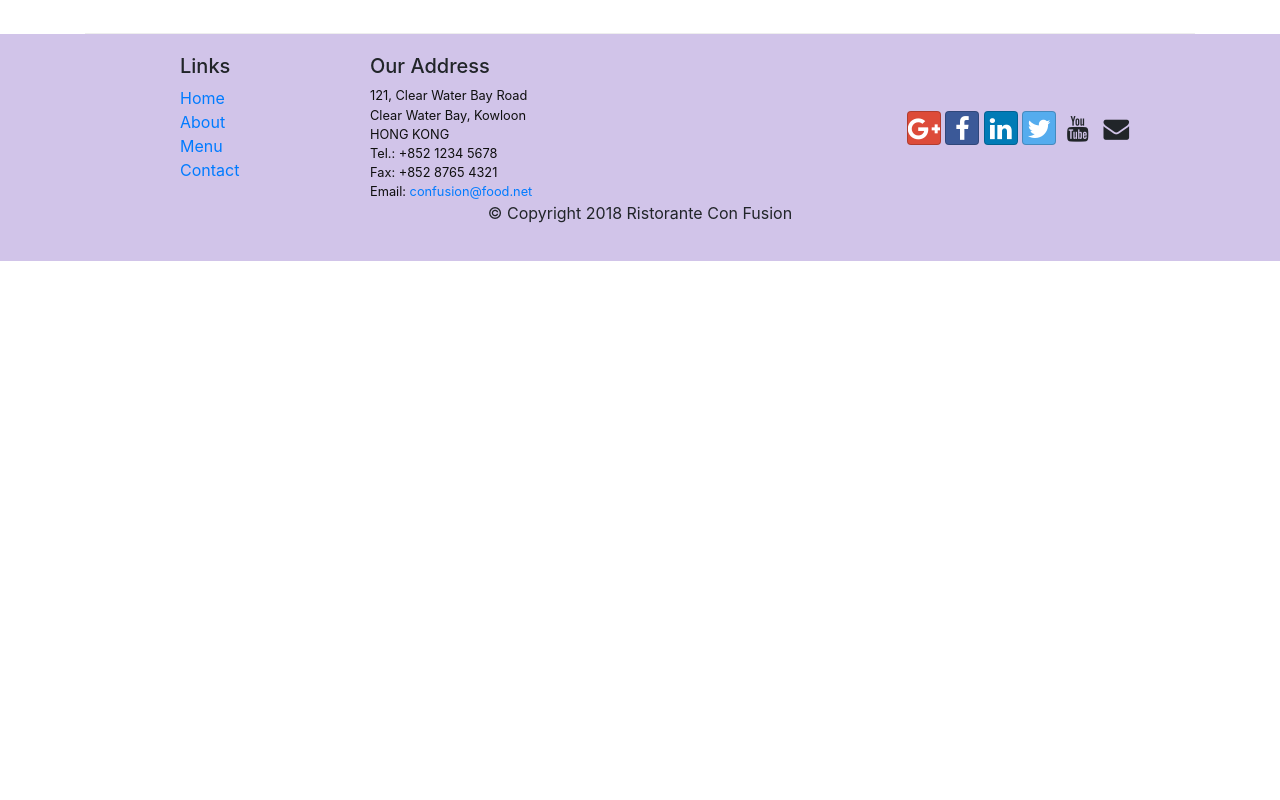
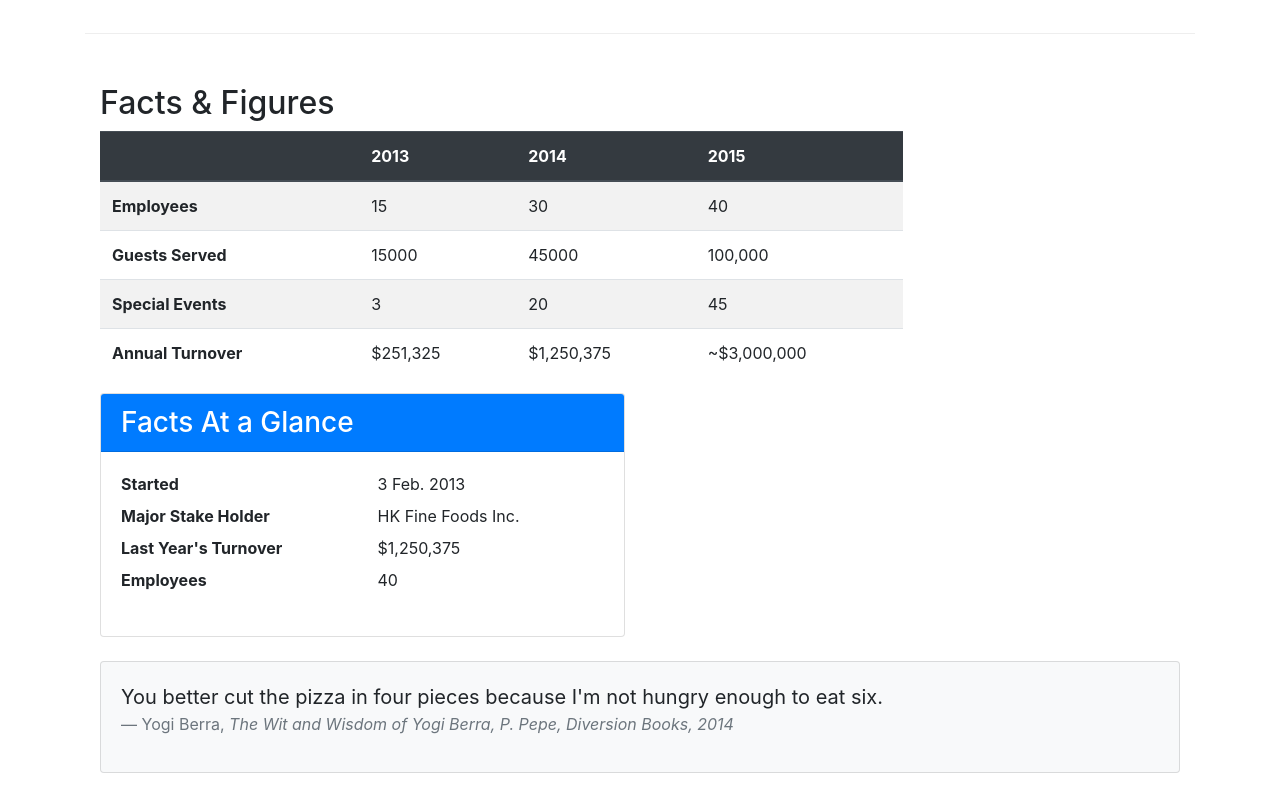
Before and after one commit to eblind39/conFusion-BS4, a website: page aboutus.html in a window 1280 px wide. Shown: the part 1520-2320 px from the top of the page. Before the commit the page ends 1781 px from the top, so only its background shows below. Drawn offline with nearby package versions, Linux system fonts and the light colour scheme.

Commit message:
feat: Tables and Cards

```diff
--- a/aboutus.html
+++ b/aboutus.html
@@ -84,7 +84,78 @@
                 <p class="d-none d-sm-block">Award winning three-star Michelin chef with wide International experience having worked closely with whos-who in the culinary world, he specializes in creating mouthwatering Indo-Italian fusion experiences. He says, <em>Put together the cuisines from the two craziest cultures, and you get a winning hit! Amma Mia!</em></p>
             </div>
        </div>
-
+	   <div class="row row-content mb-4">
+			<div class="col-12 col-sm-9">
+				<h2>Facts &amp; Figures</h2>
+				<div class="table-responsive">
+					<table class="table table-striped">
+					<thead class="thead-dark">
+						<tr>
+							<th>&nbsp;</th>
+							<th>2013</th>
+							<th>2014</th>
+							<th>2015</th>
+						</tr>
+					</thead>
+					<tbody>
+						<tr>
+							<th>Employees</th>
+							<td>15</td>
+							<td>30</td>
+							<td>40</td>
+						</tr>
+						<tr>
+							<th>Guests Served</th>
+							<td>15000</td>
+							<td>45000</td>
+							<td>100,000</td>
+						</tr>
+						<tr>
+							<th>Special Events</th>
+							<td>3</td>
+							<td>20</td>
+							<td>45</td>
+						</tr>
+						<tr>
+							<th>Annual Turnover</th>
+							<td>$251,325</td>
+							<td>$1,250,375</td>
+							<td>~$3,000,000</td>
+						</tr>
+					</tbody>
+				</table>
+				</div>
+			</div>
+            <div class="col-12 col-sm-6 mb-4">
+                <div class="card">
+                    <h3 class="card-header bg-primary text-white">Facts At a Glance</h3>
+                    <div class="card-body">
+                        <dl class="row">
+                            <dt class="col-6">Started</dt>
+                            <dd class="col-6">3 Feb. 2013</dd>
+                            <dt class="col-6">Major Stake Holder</dt>
+                            <dd class="col-6">HK Fine Foods Inc.</dd>
+                            <dt class="col-6">Last Year's Turnover</dt>
+                            <dd class="col-6">$1,250,375</dd>
+                            <dt class="col-6">Employees</dt>
+                            <dd class="col-6">40</dd>
+                        </dl>
+                    </div>
+                </div>
+            </div>
+            <div class="col-12">
+                <div class="card card-body bg-light">
+                    <blockquote class="blockquote">
+                        <p class="mb-0">You better cut the pizza in four pieces because
+                            I'm not hungry enough to eat six.</p>
+                        <footer class="blockquote-footer">Yogi Berra,
+                            <cite title="Source Title">The Wit and Wisdom of Yogi Berra,
+                            P. Pepe, Diversion Books, 2014</cite>
+                        </footer>
+                    </blockquote>
+                </div>
+            </div>
+		</div>
     </div>
 
     <footer class="footer">
```
